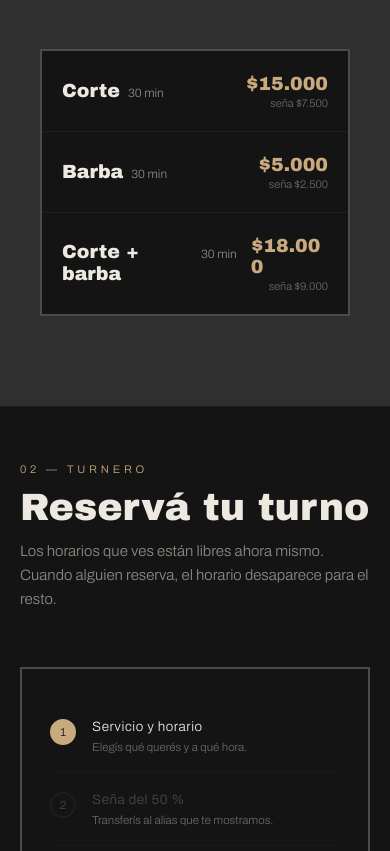
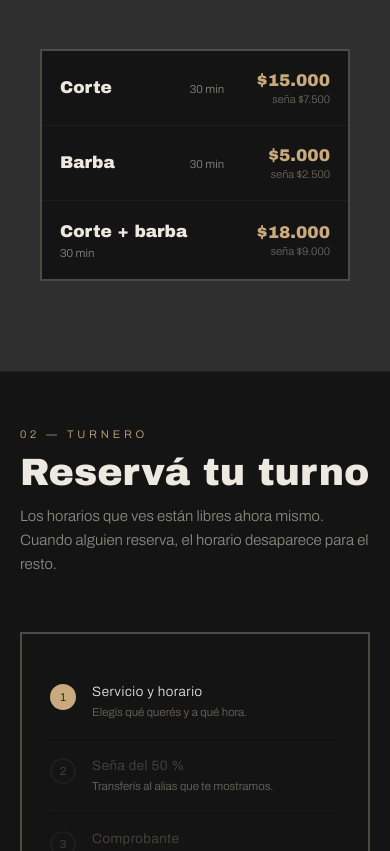
Before and after one commit to luchochelmes/LAestudio, a plain HTML site: page index.html in a window 390 px wide. Shown: the part 1225-2076 px from the top of the page. Drawn offline with nearby package versions, Linux system fonts and the light colour scheme; no server answers.

Commit message:
Prolijar tarjetas de servicio en mobile con nombres largos
Los combos con "+" cortaban en medio de una palabra y el precio se
partía en dos líneas. Ahora el salto de línea ocurre entre palabras
("Corte + Barba" en vez de "Corte+Bar/ba") y el precio queda fijo en
una sola línea reservándole ancho mínimo a esa columna.

Co-Authored-By: Claude Sonnet 5 <noreply@anthropic.com>

```diff
--- a/index.html
+++ b/index.html
@@ -37,14 +37,14 @@
     .slot-btn { padding: 11px 0 !important; font-size: 13px !important; }
     .day-btn { width: 68px !important; padding: 11px 0 !important; }
     .svc-btn { padding: 13px 16px !important; }
-    .svc-card { flex-direction: row !important; align-items: center !important; justify-content: space-between !important; gap: 14px !important; padding: 22px 20px !important; }
+    .svc-card { flex-direction: row !important; align-items: center !important; justify-content: space-between !important; gap: 10px !important; padding: 20px 18px !important; }
     .svc-card-top { display: none !important; }
-    .svc-card-head { gap: 8px !important; }
-    .svc-card-dur-inline { display: inline !important; font-size: 12px !important; }
-    .svc-card-name { font-size: 19px !important; line-height: 1.15 !important; }
-    .svc-card-bottom { margin-top: 0 !important; padding-top: 0 !important; border-top: none !important; flex-direction: column !important; align-items: flex-end !important; gap: 3px !important; }
-    .svc-card-price { font-size: 19px !important; }
-    .svc-card-seña { font-size: 11px !important; }
+    .svc-card-head { flex: 1 1 auto !important; min-width: 0 !important; max-width: 62% !important; gap: 5px !important; flex-wrap: wrap !important; }
+    .svc-card-dur-inline { display: inline !important; font-size: 11.5px !important; }
+    .svc-card-name { font-size: 17px !important; line-height: 1.25 !important; }
+    .svc-card-bottom { flex: 0 0 auto !important; min-width: 96px !important; margin-top: 0 !important; padding-top: 0 !important; border-top: none !important; flex-direction: column !important; align-items: flex-end !important; gap: 3px !important; }
+    .svc-card-price { font-size: 17px !important; white-space: nowrap !important; }
+    .svc-card-seña { font-size: 11px !important; white-space: nowrap !important; }
   }
 </style>
 </helmet>
@@ -618,7 +618,7 @@ class Component extends DCLogic {
 
     return {
       services: cfg.services.map((x, i) => ({
-        num: "0" + (i + 1), name: x.name, duration: x.duration + " min",
+        num: "0" + (i + 1), name: x.name.replace(/\+/g, " + "), duration: x.duration + " min",
         price: money(x.price), deposit: money(Math.round(x.price / 2)),
         border: s.svc === x.id ? "#C9A97E" : "#4E4A46",
         bg: s.svc === x.id ? "#262625" : "#141414",
```
